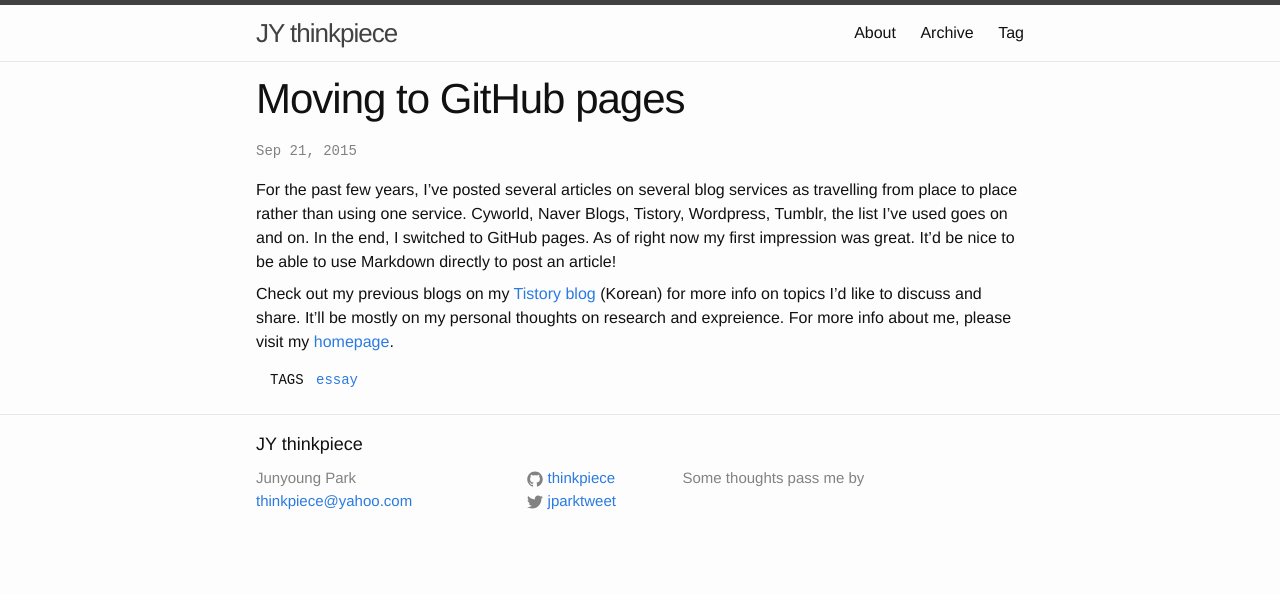
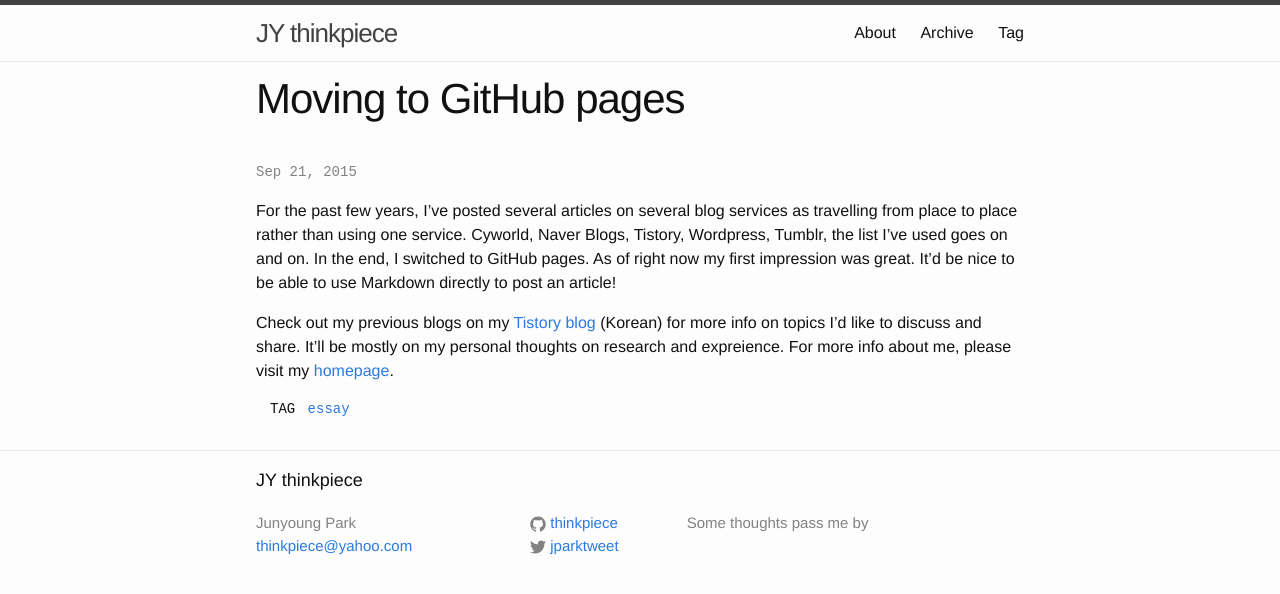
Before and after one commit to thinkpiece/thinkpiece.github.com, a Jekyll site: the page built from _posts/2015-09-21-moving-to-github-pages.md, in a window 1280 px wide. Shown: the top 594 px of the page. Built offline with Jekyll 4.4.1, drawn with Linux system fonts in a browser that asks for light colours.

```diff
--- a/_layouts/post.html
+++ b/_layouts/post.html
@@ -14,7 +14,7 @@ comments: true
   </article>
 
   <ul class="tag-list">
-    TAGS {% for tag in page.tags %}
+    TAG {% for tag in page.tags %}
     <li><a href="/tag/#{{ tag }}">{{ tag | downcase }}</a></li>
     {% endfor %}
   </ul>
--- a/_sass/_base.scss
+++ b/_sass/_base.scss
@@ -32,7 +32,7 @@ h1, h2, h3, h4, h5, h6,
 p, blockquote, pre,
 ul, ol, dl, figure,
 %vertical-rhythm {
-    margin-bottom: $spacing-unit / 2;
+    margin-bottom: $spacing-unit;
 }
 
 
@@ -96,7 +96,6 @@ a {
 
     &:hover {
         color: $text-color;
-        text-decoration: underline;
     }
 }
 
@@ -109,9 +108,8 @@ blockquote {
     color: $grey-color;
     border-left: 4px solid $grey-color-light;
     padding-left: $spacing-unit / 2;
-    font-size: 18px;
+    font-size: 95%;
     letter-spacing: -1px;
-    font-style: italic;
 
     > :last-child {
         margin-bottom: 0;
--- a/_sass/_layout.scss
+++ b/_sass/_layout.scss
@@ -98,7 +98,7 @@
 
 .footer-heading {
     font-size: 18px;
-    margin-bottom: $spacing-unit / 2;
+    margin-bottom: $spacing-unit;
 }
 
 .contact-list,
@@ -110,49 +110,49 @@
 .footer-col-wrapper {
     font-size: 15px;
     color: $grey-color;
-    margin-left: -$spacing-unit / 2;
+    margin-left: -$spacing-unit;
     @extend %clearfix;
 }
 
 .footer-col {
     float: left;
-    margin-bottom: $spacing-unit / 2;
-    padding-left: $spacing-unit / 2;
+    margin-bottom: $spacing-unit;
+    padding-left: $spacing-unit;
 }
 
 .footer-col-1 {
-    width: -webkit-calc(35% - (#{$spacing-unit} / 2));
-    width:         calc(35% - (#{$spacing-unit} / 2));
+    width: -webkit-calc(35% - (#{$spacing-unit}));
+    width:         calc(35% - (#{$spacing-unit}));
 }
 
 .footer-col-2 {
-    width: -webkit-calc(20% - (#{$spacing-unit} / 2));
-    width:         calc(20% - (#{$spacing-unit} / 2));
+    width: -webkit-calc(20% - (#{$spacing-unit}));
+    width:         calc(20% - (#{$spacing-unit}));
 }
 
 .footer-col-3 {
-    width: -webkit-calc(45% - (#{$spacing-unit} / 2));
-    width:         calc(45% - (#{$spacing-unit} / 2));
+    width: -webkit-calc(45% - (#{$spacing-unit}));
+    width:         calc(45% - (#{$spacing-unit}));
 }
 
 @include media-query($on-laptop) {
     .footer-col-1,
     .footer-col-2 {
-        width: -webkit-calc(50% - (#{$spacing-unit} / 2));
-        width:         calc(50% - (#{$spacing-unit} / 2));
+        width: -webkit-calc(50% - (#{$spacing-unit}));
+        width:         calc(50% - (#{$spacing-unit}));
     }
 
     .footer-col-3 {
-        width: -webkit-calc(100% - (#{$spacing-unit} / 2));
-        width:         calc(100% - (#{$spacing-unit} / 2));
+        width: -webkit-calc(100% - (#{$spacing-unit}));
+        width:         calc(100% - (#{$spacing-unit}));
     }
 }
 
 @include media-query($on-palm) {
     .footer-col {
         float: none;
-        width: -webkit-calc(100% - (#{$spacing-unit} / 2));
-        width:         calc(100% - (#{$spacing-unit} / 2));
+        width: -webkit-calc(100% - (#{$spacing-unit}));
+        width:         calc(100% - (#{$spacing-unit}));
     }
 }
 
@@ -162,7 +162,7 @@
  * Page content
  */
 .page-content {
-    padding: $spacing-unit 0;
+    padding: $spacing-unit $spacing-unit;
 }
 
 .page-heading {
@@ -174,7 +174,7 @@
     list-style: none;
 
     > li {
-        margin-bottom: $spacing-unit;
+        margin-bottom: $spacing-unit / 2;
     }
 }
 
```
